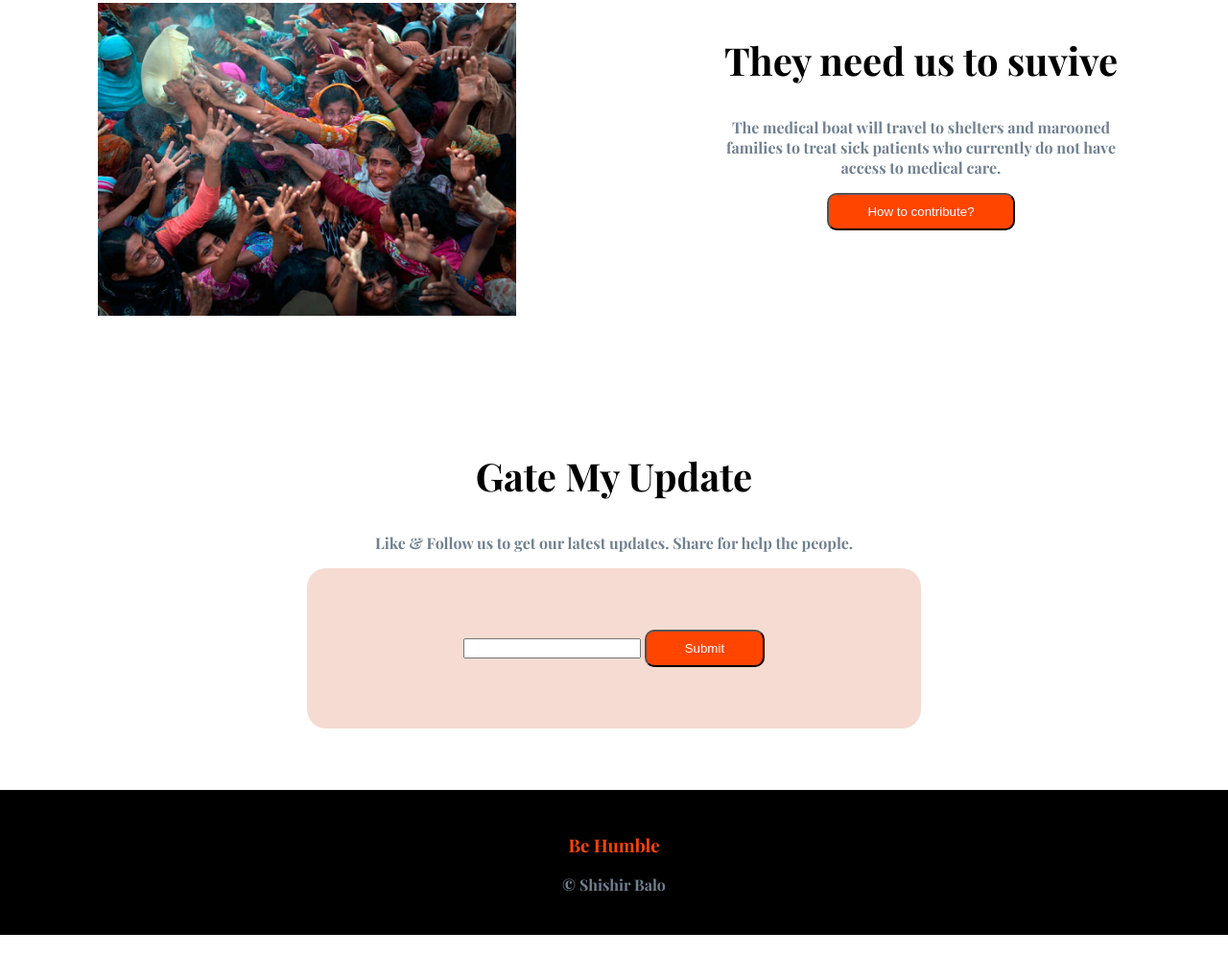
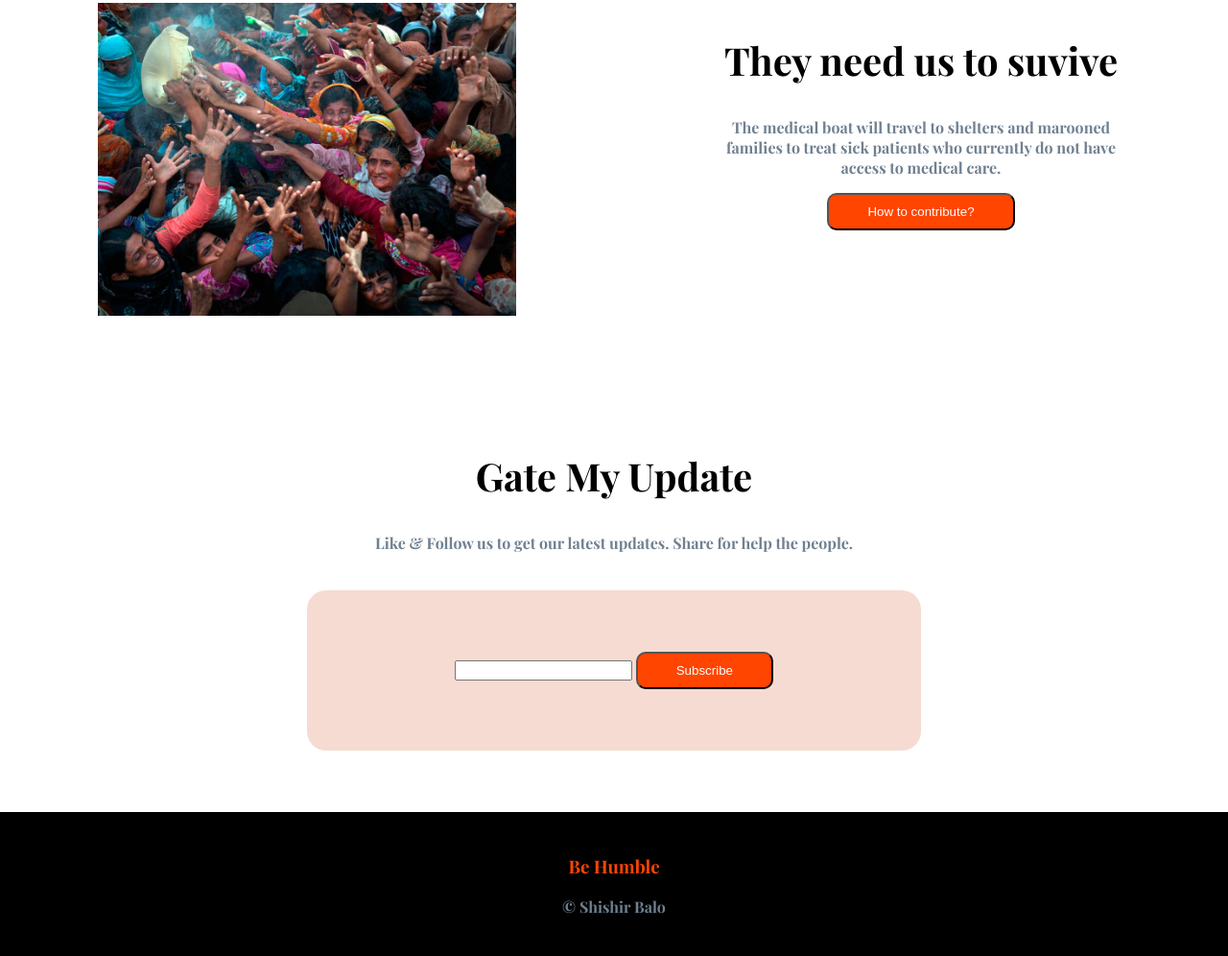
Before and after one commit to ShishirBalo/sylhet-flood-relief, a plain HTML site: page index.html in a window 1280 px wide. Shown: the part 2459-3455 px from the top of the page at 96% size. Before the commit the page ends 3433 px from the top, so only its background shows below. Drawn offline with nearby package versions, Linux system fonts and the light colour scheme.

Commit message:
more update add

```diff
--- a/index.html
+++ b/index.html
@@ -97,9 +97,9 @@
             Share for help the people.
         </p>
     </div>
-    <div class="submit">
+    <div class="subscribe">
         <input type="cheekbox">
-        <button class="donate-button">Submit</button>
+        <button class="donate-button">Subscribe</button>
     </div>
 </body>
 <footer>
--- a/style.css
+++ b/style.css
@@ -90,9 +90,10 @@ footer {
     color: orangered;
 }
 
-.submit {
+.subscribe {
     background-color: rgb(245, 219, 209);
     padding: 5%;
+    margin-top: 3%;
     margin-left: 25%;
     margin-right: 25%;
     margin-bottom: 5%;
```
